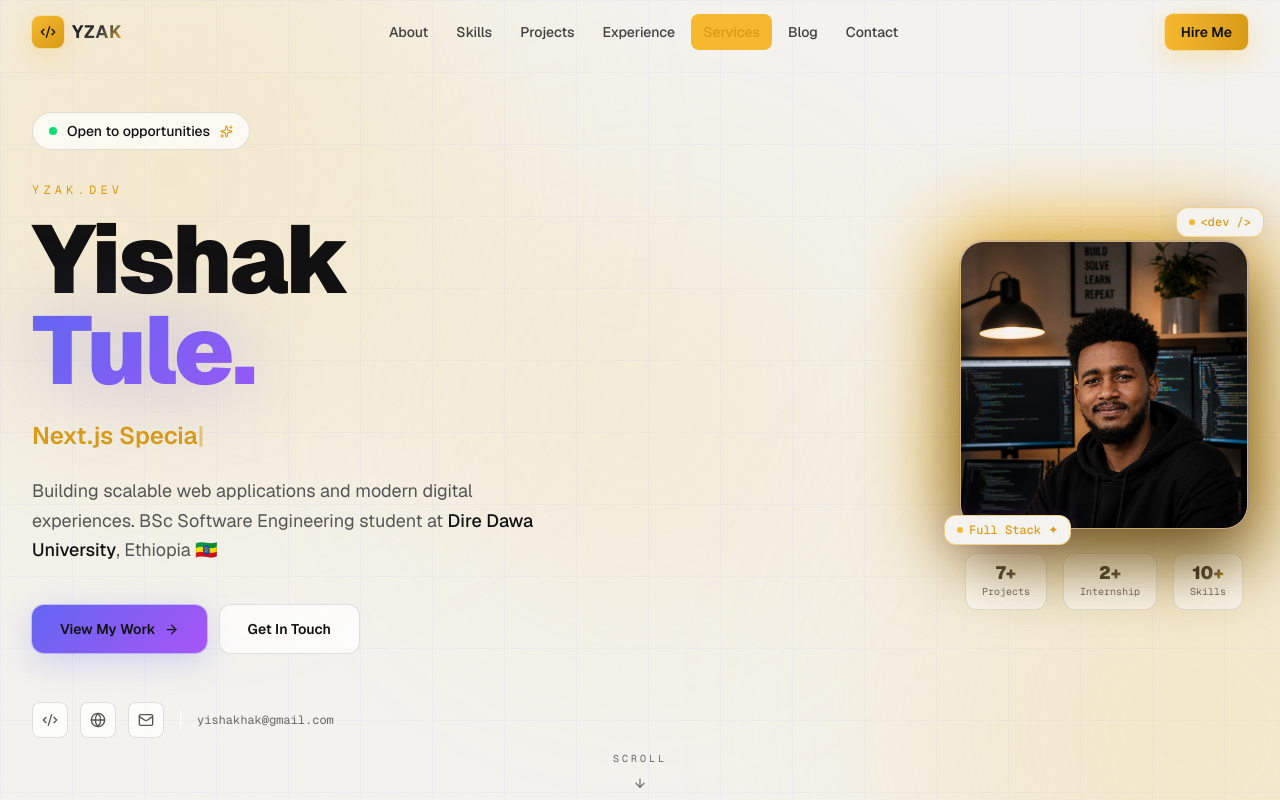
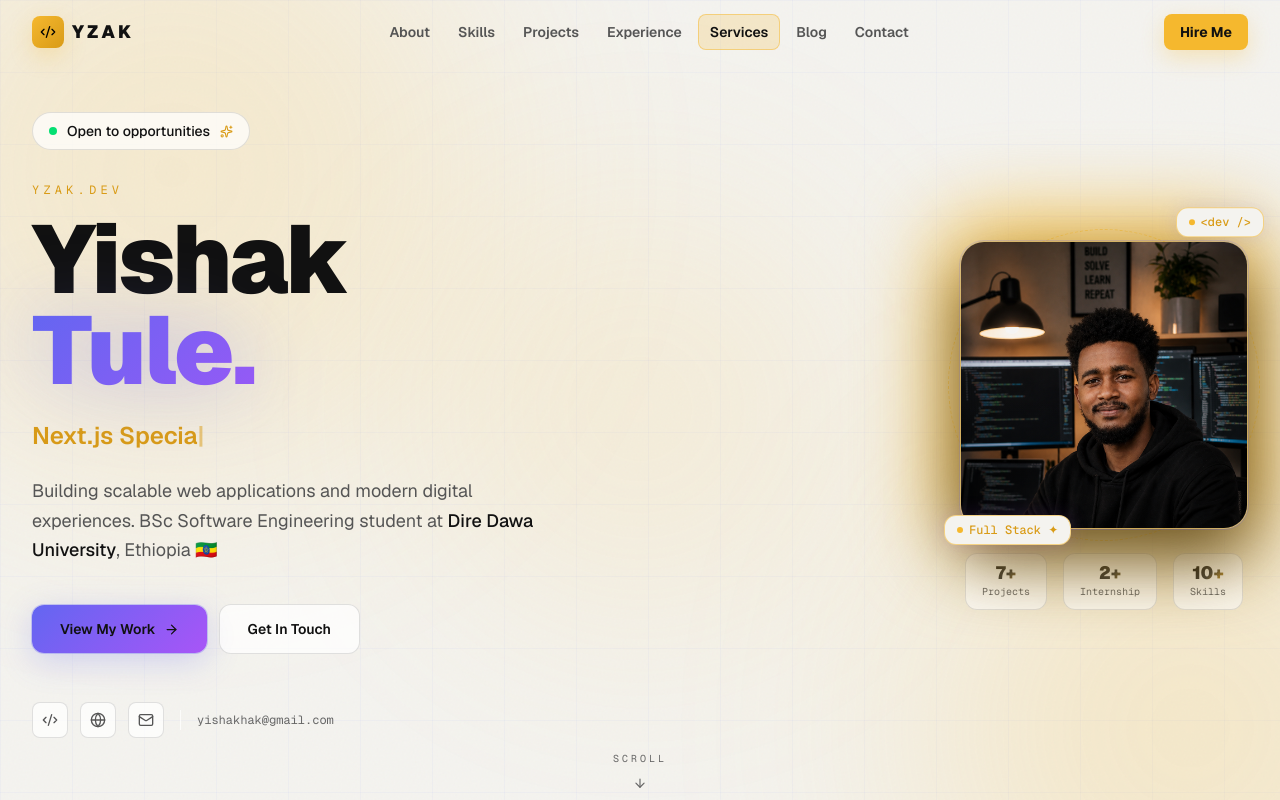
Before and after one commit to isakhu/yishak-tule, a Next.js app: page / in a window 1280 px wide. Shown: the top 800 px of the page. Built offline with nearby package versions, Linux system fonts and the light colour scheme.

Commit message:
Restyle navigation with YZAK gold and charcoal palette

```diff
--- a/components/Navbar.tsx
+++ b/components/Navbar.tsx
@@ -22,8 +22,6 @@ export default function Navbar() {
   useEffect(() => {
     const handleScroll = () => {
       setScrolled(window.scrollY > 20);
-
-      // Active section detection
       const sections = navLinks.map((l) => l.href.replace("#", ""));
       for (const id of [...sections].reverse()) {
         const el = document.getElementById(id);
@@ -54,25 +52,23 @@ export default function Navbar() {
       transition={{ duration: 0.6, ease: "easeOut" }}
       className={`fixed top-0 left-0 right-0 z-50 transition-all duration-300 ${
         scrolled
-          ? "glass border-b border-white/5 shadow-lg shadow-black/20"
+          ? "glass border-b border-black/10 shadow-lg shadow-black/10"
           : "bg-transparent"
       }`}
     >
       <nav className="max-w-7xl mx-auto px-4 sm:px-6 lg:px-8 h-16 flex items-center justify-between">
-        {/* Logo */}
         <motion.a
           href="#"
           onClick={(e) => { e.preventDefault(); window.scrollTo({ top: 0, behavior: "smooth" }); }}
           className="flex items-center gap-2 group"
           whileHover={{ scale: 1.05 }}
         >
-          <div className="w-8 h-8 rounded-lg bg-gradient-to-br from-indigo-500 to-purple-600 flex items-center justify-center glow-indigo">
-            <Code2 size={16} className="text-white" />
+          <div className="w-8 h-8 rounded-lg bg-gradient-to-br from-[#f5b82e] to-[#d99b16] flex items-center justify-center shadow-[0_8px_22px_rgba(245,184,46,0.25)]">
+            <Code2 size={16} className="text-black" />
           </div>
-          <span className="font-bold text-lg tracking-wider gradient-text">YZAK</span>
+          <span className="font-black text-lg tracking-[0.18em] text-[#111111]">YZAK</span>
         </motion.a>
 
-        {/* Desktop Links */}
         <ul className="hidden md:flex items-center gap-1">
           {navLinks.map((link) => {
             const id = link.href.replace("#", "");
@@ -81,16 +77,16 @@ export default function Navbar() {
               <li key={link.href}>
                 <button
                   onClick={() => handleNavClick(link.href)}
-                  className={`relative px-3 py-2 text-sm font-medium rounded-lg transition-colors duration-200 ${
+                  className={`relative px-3 py-2 text-sm font-semibold rounded-lg transition-colors duration-200 ${
                     isActive
-                      ? "text-indigo-400"
-                      : "text-zinc-400 hover:text-white"
+                      ? "text-[#111111]"
+                      : "text-[#555555] hover:text-[#111111]"
                   }`}
                 >
                   {isActive && (
                     <motion.span
                       layoutId="nav-indicator"
-                      className="absolute inset-0 rounded-lg bg-indigo-500/10 border border-indigo-500/20"
+                      className="absolute inset-0 rounded-lg bg-[#f5b82e]/20 border border-[#f5b82e]/50"
                       transition={{ type: "spring", bounce: 0.2, duration: 0.4 }}
                     />
                   )}
@@ -101,21 +97,19 @@ export default function Navbar() {
           })}
         </ul>
 
-        {/* CTA */}
         <div className="hidden md:flex items-center gap-3">
           <motion.a
             href="mailto:yishakhak@gmail.com"
             whileHover={{ scale: 1.05 }}
             whileTap={{ scale: 0.95 }}
-            className="px-4 py-2 text-sm font-semibold rounded-lg bg-gradient-to-r from-indigo-500 to-purple-600 text-white glow-indigo hover:opacity-90 transition-opacity"
+            className="px-4 py-2 text-sm font-bold rounded-lg bg-[#f5b82e] text-[#111111] shadow-[0_8px_22px_rgba(245,184,46,0.28)] hover:bg-[#d99b16] transition-colors"
           >
             Hire Me
           </motion.a>
         </div>
 
-        {/* Mobile Menu Toggle */}
         <button
-          className="md:hidden text-zinc-400 hover:text-white transition-colors"
+          className="md:hidden text-[#3f3f3f] hover:text-[#111111] transition-colors"
           onClick={() => setMenuOpen(!menuOpen)}
           aria-label="Toggle menu"
         >
@@ -123,7 +117,6 @@ export default function Navbar() {
         </button>
       </nav>
 
-      {/* Mobile Menu */}
       <AnimatePresence>
         {menuOpen && (
           <motion.div
@@ -131,7 +124,7 @@ export default function Navbar() {
             animate={{ opacity: 1, height: "auto" }}
             exit={{ opacity: 0, height: 0 }}
             transition={{ duration: 0.25 }}
-            className="md:hidden glass border-t border-white/5 overflow-hidden"
+            className="md:hidden bg-white/95 border-t border-black/10 overflow-hidden shadow-lg"
           >
             <ul className="px-4 py-4 flex flex-col gap-1">
               {navLinks.map((link) => {
@@ -141,10 +134,10 @@ export default function Navbar() {
                   <li key={link.href}>
                     <button
                       onClick={() => handleNavClick(link.href)}
-                      className={`w-full text-left px-4 py-3 rounded-lg text-sm font-medium transition-colors ${
+                      className={`w-full text-left px-4 py-3 rounded-lg text-sm font-semibold transition-colors ${
                         isActive
-                          ? "text-indigo-400 bg-indigo-500/10"
-                          : "text-zinc-400 hover:text-white hover:bg-white/5"
+                          ? "text-[#111111] bg-[#f5b82e]/20"
+                          : "text-[#555555] hover:text-[#111111] hover:bg-black/5"
                       }`}
                     >
                       {link.label}
@@ -155,7 +148,7 @@ export default function Navbar() {
               <li className="pt-2">
                 <a
                   href="mailto:yishakhak@gmail.com"
-                  className="block w-full text-center px-4 py-3 rounded-lg bg-gradient-to-r from-indigo-500 to-purple-600 text-white text-sm font-semibold"
+                  className="block w-full text-center px-4 py-3 rounded-lg bg-[#f5b82e] text-[#111111] text-sm font-bold shadow-[0_8px_22px_rgba(245,184,46,0.22)]"
                 >
                   Hire Me
                 </a>
```
